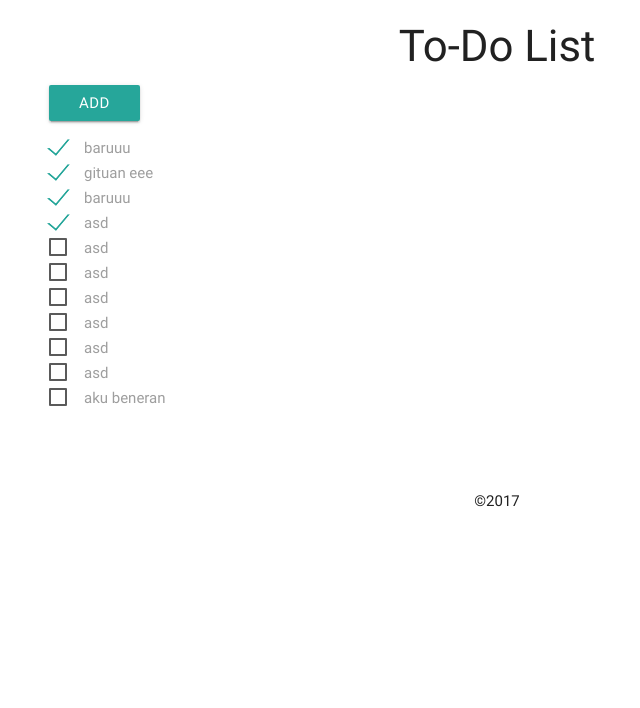
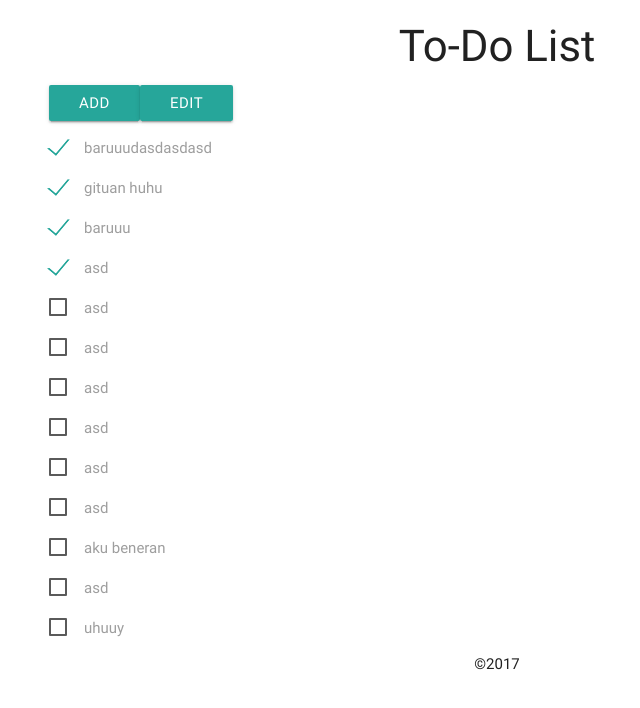
Before and after one commit to taufiqelrahman/tia-journey, a React app: page / in a window 1280 px wide. Shown: the top 708 px of the page, without its empty margins (143-783 px from the left). Built offline with nearby package versions, Linux system fonts and the light colour scheme; data requests are answered from the project's data file.

Commit message:
added editTodo Action

```diff
--- a/db.json
+++ b/db.json
@@ -1,12 +1,12 @@
 {
   "todos": [
     {
-      "text": "baruuu",
+      "text": "baruuudasdasdasd",
       "completed": true,
       "id": 1
     },
     {
-      "text": "gituan eee",
+      "text": "gituan huhu",
       "completed": true,
       "id": 2
     },
@@ -54,6 +54,16 @@
       "text": "aku beneran",
       "completed": false,
       "id": 12
+    },
+    {
+      "text": "asd",
+      "completed": false,
+      "id": 13
+    },
+    {
+      "text": "uhuuy",
+      "completed": false,
+      "id": 14
     }
   ]
 }
--- a/src/components/TodoList.js
+++ b/src/components/TodoList.js
@@ -5,19 +5,32 @@
     this.props.actions.getTodos()
   }
   handleEnter(e) {
+    const { isEdit } = this.props.todoList
     if (e.charCode == 13) {
-      this.props.actions.addTodo(e.target.value)
+      isEdit ? this.props.actions.editTodo(e.target.value) : this.props.actions.addTodo(e.target.value)
     }
     return
   }
   renderTodos() {
     const { todoList, actions } = this.props
+    const { isEdit, todos } = this.props.todoList
     let rendered = new Array()
-    todoList.todos.map(todo => {
+    todos.map(todo => {
       rendered.push(
-        <li key={todo.id}>
-          <input type="checkbox" id={todo.id} onChange={actions.toggleTodo.bind(this, todo)} checked={todo.completed}/>
-          <label htmlFor={todo.id}>{todo.text}</label>
+        <li key={todo.id} style={{ marginBottom: 15 }}>
+          { isEdit ?
+          <div><a className="waves-effect waves-light btn red"><i className="material-icons">delete</i></a>
+          <input
+            type="text"
+            value={todo.text}
+            onKeyPress={this.handleEnter.bind(this)}
+            onBlur={actions.editTodo.bind(this, todo)}
+            onChange={actions.handleTextEdit.bind(this, todo)}
+          />
+          </div>
+          : <div><input type="checkbox" id={todo.id} onChange={actions.toggleTodo.bind(this, todo)} checked={todo.completed}/>
+          <label htmlFor={todo.id}>{todo.text}</label></div>
+          }
         </li>
       )
     })
@@ -25,10 +38,13 @@
   }
   render() {
     const { isAdd, isEdit, text } = this.props.todoList
-    const { handleText, handleAdd } = this.props.actions
+    const { handleTextAdd, handleAdd, handleEdit } = this.props.actions
     return (
       <div className="left-align">
-        { isAdd ? null : <a onClick={handleAdd.bind(this)} className="waves-effect waves-light btn">Add</a> }
+        { !isAdd && !isEdit ? <a onClick={handleAdd.bind(this)} className="waves-effect waves-light btn">Add</a> : null }
+        { !isEdit ?
+          <a onClick={handleEdit.bind(this)} className="waves-effect waves-light btn">Edit</a>
+        : <a onClick={handleEdit.bind(this)} className="waves-effect waves-light btn">Done</a> }
         <ul>
           { isAdd ?
           <li>
@@ -37,7 +53,7 @@
               type="text"
               value={text}
               onKeyPress={this.handleEnter.bind(this)}
-              onChange={handleText.bind(this)}
+              onChange={handleTextAdd.bind(this)}
             />
           </li>
           : null }
--- a/src/index.html
+++ b/src/index.html
@@ -7,6 +7,7 @@
     <meta name="viewport" content="width=device-width, initial-scale=1" />
     <!--<link rel="stylesheet" href="https://maxcdn.bootstrapcdn.com/bootstrap/3.3.7/css/bootstrap.min.css" integrity="sha384-BVYiiSIFeK1dGmJRAkycuHAHRg32OmUcww7on3RYdg4Va+PmSTsz/K68vbdEjh4u" crossorigin="anonymous">-->
     <link rel="stylesheet" href="https://cdnjs.cloudflare.com/ajax/libs/materialize/0.100.2/css/materialize.min.css">
+    <link rel="stylesheet" href="https://fonts.googleapis.com/icon?family=Material+Icons">
   </head>
 
   <body>
--- a/src/modules/todolist.js
+++ b/src/modules/todolist.js
@@ -19,9 +19,12 @@
 export const API_FAILED = 'API_FAILED'
 export const ADD_TODO = 'ADD_TODO'
 export const TOGGLE_TODO = 'TOGGLE_TODO'
+export const EDIT_TODO = 'EDIT_TODO'
 
-export const HANDLE_TEXT = 'HANDLE_TEXT'
+export const HANDLE_TEXT_ADD = 'HANDLE_TEXT_ADD'
+export const HANDLE_TEXT_EDIT = 'HANDLE_TEXT_EDIT'
 export const HANDLE_ADD = 'HANDLE_ADD'
+export const HANDLE_EDIT = 'HANDLE_EDIT'
 
 // ------------------------------------
 // Actions
@@ -82,15 +85,47 @@
     })
   }
 }
-export function handleText(e) {
+export function editTodo(todo) {
+  return (dispatch, getState) => {
+    let bodyData = {
+      text: todo.text,
+      completed: todo.completed
+    }
+    axios.put(`http://localhost:3000/todos/${todo.id}`, bodyData, {"Content-Type":"application/json"})
+    .then(res => {
+      dispatch({
+        type    : EDIT_TODO,
+        payload : res.data
+      })
+    })
+    .catch(err => {
+      dispatch({
+        type    : API_FAILED
+      })
+    })
+  }
+}
+
+export function handleTextAdd(e) {
   return {
-    type    : HANDLE_TEXT,
+    type    : HANDLE_TEXT_ADD,
     payload : e.target.value
+  }
+}
+export function handleTextEdit(todo, e) {
+  return {
+    type    : EDIT_TODO,
+    payload : { id: todo.id, text: e.target.value }
   }
 }
 export function handleAdd() {
   return {
     type    : HANDLE_ADD
+  }
+}
+export function handleEdit() {
+  return {
+    type    : HANDLE_EDIT
   }
 }
 
@@ -107,8 +142,12 @@
   [TOGGLE_TODO]           : (state, action) => ({...state,
     todos: state.todos.map(todo => (todo.id === action.payload) ? {...todo, completed: !todo.completed} : todo)
   }),
-  [HANDLE_TEXT]           : (state, action) => ({...state, text: action.payload}),
-  [HANDLE_ADD]            : (state, action) => ({...state, isAdd: !state.isAdd})
+  [EDIT_TODO]           : (state, action) => ({...state,
+    todos: state.todos.map(todo => (todo.id === action.payload.id) ? {...todo, text: action.payload.text} : todo)
+  }),
+  [HANDLE_TEXT_ADD]       : (state, action) => ({...state, text: action.payload}),
+  [HANDLE_ADD]            : (state, action) => ({...state, isAdd: !state.isAdd}),
+  [HANDLE_EDIT]           : (state, action) => ({...state, isEdit: !state.isEdit}),
 }
 
 // ------------------------------------
```
